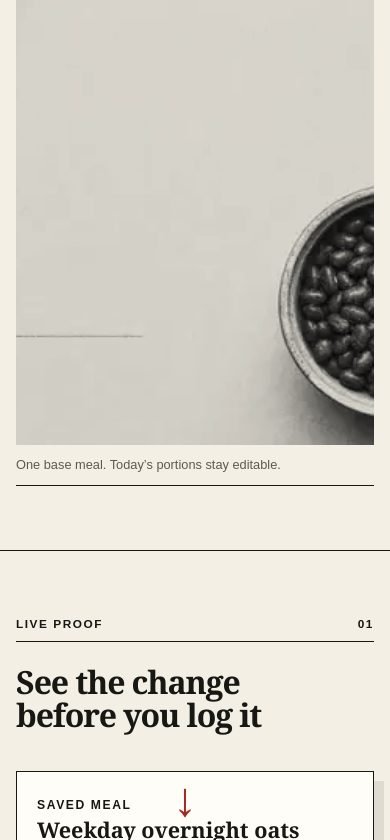
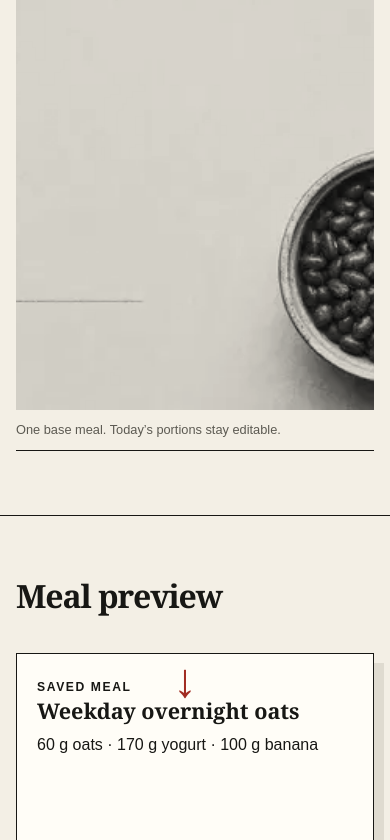
Before and after one commit to B-Divyesh/sf-flex-meal-templates, a website built with Vite: page index.html in a window 390 px wide. Shown: the part 1160-2000 px from the top of the page. Built offline with nearby package versions, Linux system fonts and the light colour scheme.

Commit message:
fix: polish review findings

```diff
--- a/package.json
+++ b/package.json
@@ -1,6 +1,6 @@
 {
   "name": "flex-meal-templates",
-  "version": "1.0.1",
+  "version": "1.0.2",
   "private": true,
   "type": "module",
   "scripts": {
--- a/public/sw.js
+++ b/public/sw.js
@@ -1,4 +1,4 @@
-const VERSION = 'flex-meals-v4';
+const VERSION = 'flex-meals-v5';
 const CORE = ['/', '/app', '/demo', '/privacy', '/terms', '/offline.html', '/manifest.webmanifest', '/icons/favicon.svg', '/assets/meal-edition.webp', '/assets/meal-edition-768.webp'];
 
 self.addEventListener('install', (event) => {
--- a/src/main.ts
+++ b/src/main.ts
@@ -7,13 +7,19 @@ const root = document.querySelector<HTMLDivElement>('#app');
 if (!root) throw new Error('The app could not start. Reload this page.');
 const app: HTMLDivElement = root;
 
-const titles: Record<string, string> = {
-  '/': 'Flex Meal Templates — Adjust meals as you log',
-  '/app': 'Your meals — Flex Meal Templates',
-  '/demo': 'Demo — Flex Meal Templates',
-  '/privacy': 'Privacy — Flex Meal Templates',
-  '/terms': 'Terms — Flex Meal Templates',
-  '/404': 'Page not found — Flex Meal Templates'
+type RouteMeta = { title: string; description: string; robots?: string };
+
+const routeMeta: Record<string, RouteMeta> = {
+  '/': { title: 'Flex Meal Templates — Adjust meals as you log', description: 'Adjust saved meal portions, compare nutrition bands, and log today without changing the base meal.' },
+  '/app': { title: 'Your meals — Flex Meal Templates', description: 'Save meal templates, adjust today’s portions, and compare nutrition with each meal’s bands.', robots: 'noindex' },
+  '/demo': { title: 'Demo — Flex Meal Templates', description: 'Try two sample meals and one saved log without changing your personal records.', robots: 'noindex' },
+  '/app/new': { title: 'New meal — Flex Meal Templates', description: 'Create a reusable meal template with ingredients and nutrition bands.', robots: 'noindex' },
+  '/app/edit': { title: 'Edit meal — Flex Meal Templates', description: 'Edit a saved meal template, its ingredients, and its nutrition bands.', robots: 'noindex' },
+  '/demo/new': { title: 'New sample meal — Flex Meal Templates', description: 'Add a meal to the isolated sample workspace.', robots: 'noindex' },
+  '/demo/edit': { title: 'Edit sample meal — Flex Meal Templates', description: 'Edit a meal in the isolated sample workspace.', robots: 'noindex' },
+  '/privacy': { title: 'Privacy — Flex Meal Templates', description: 'Read how Flex Meal Templates stores meal records in your browser and keeps demo data separate.' },
+  '/terms': { title: 'Terms — Flex Meal Templates', description: 'Read the terms for using Flex Meal Templates as a personal meal-recording utility.' },
+  '/404': { title: 'Page not found — Flex Meal Templates', description: 'This Flex Meal Templates page could not be found.', robots: 'noindex' }
 };
 
 let store: MealStore | undefined;
@@ -25,7 +31,7 @@ function escapeHtml(value: unknown): string {
 }
 
 function pathBase(): '/app' | '/demo' {
-  return location.pathname.startsWith('/demo') ? '/demo' : '/app';
+  return isDemo() ? '/demo' : '/app';
 }
 
 function isDemo(): boolean {
@@ -60,7 +66,7 @@ function shell(content: string, options: { demo?: boolean; page?: string } = {})
     <footer class="site-footer">
       <p>Adjust recurring meals without making copies.</p>
       <nav aria-label="Footer navigation">${link('/privacy', 'Privacy')} ${link('/terms', 'Terms')} <a href="https://sociobot.in" rel="external">Built by Param Factory <span class="sr-only">(external site)</span></a></nav>
-      <p>Version 1.0.1 · Original generated artwork</p>
+      <p>Version 1.0.2</p>
     </footer>
     <div id="toast" class="toast" role="status" aria-live="polite" hidden></div>`;
 }
@@ -70,12 +76,11 @@ function landingPage(): string {
     <main id="main">
       <section class="hero broadsheet-grid" aria-labelledby="page-title">
         <div class="hero-copy">
-          <p class="kicker">The portion edition · Vol. 1</p>
           <h1 id="page-title" tabindex="-1">Adjust saved meals as you log</h1>
           <p class="dek">For people who repeat meals but change portions to match each meal’s nutrition budget.</p>
           <div class="hero-action">
-            ${link('/demo', 'Try it with sample data', 'button primary')}
-            <span>It opens two editable meals. Nothing enters your records.</span>
+            ${link('/?demo=1', 'Try it with sample data', 'button primary')}
+            <span>Open two sample meals. Nothing enters your records.</span>
           </div>
           <div class="secondary-start">
             ${link('/app/new', 'Create your first template', 'button secondary')}
@@ -96,8 +101,7 @@ function landingPage(): string {
       </section>
 
       <section class="preview-section" aria-labelledby="preview-title">
-        <div class="section-folio"><span>Live proof</span><span>01</span></div>
-        <h2 id="preview-title">See the change before you log it</h2>
+        <h2 id="preview-title">Meal preview</h2>
         <div class="preview-sheet">
           <div><p class="label">Saved meal</p><h3>Weekday overnight oats</h3><p>60 g oats · 170 g yogurt · 100 g banana</p></div>
           <div class="preview-arrow" aria-hidden="true">→</div>
@@ -106,7 +110,6 @@ function landingPage(): string {
       </section>
 
       <section class="how-section" aria-labelledby="how-title">
-        <div class="section-folio"><span>Method</span><span>02</span></div>
         <h2 id="how-title">How it works</h2>
         <ol class="steps">
           <li><span>01</span><h3>Save the base meal</h3><p>Enter each ingredient and its estimated nutrition.</p></li>
@@ -116,11 +119,10 @@ function landingPage(): string {
       </section>
 
       <section class="limits-section" aria-labelledby="limits-title">
-        <div class="section-folio"><span>Small print</span><span>03</span></div>
-        <h2 id="limits-title">A focused companion, not a food database</h2>
+        <h2 id="limits-title">Limits and privacy</h2>
         <div class="columns">
-          <p>You enter the nutrition estimates. This tool does not search foods, scan barcodes, create meal plans, or give health advice.</p>
-          <p>Your templates and logs use browser storage. You can export a backup or erase every record.</p>
+          <p>You enter the nutrition estimates for each ingredient.</p>
+          <p>Your templates and logs use browser storage. Export JSON backups or erase this browser’s records.</p>
         </div>
       </section>
     </main>`);
@@ -238,7 +240,7 @@ async function appPage(): Promise<string> {
   const params = new URLSearchParams(location.search);
   const active = store.data.templates.find((item) => item.id === params.get('meal')) ?? store.data.templates[0];
   return shell(`<main id="main" class="app-page">
-    <header class="app-intro"><p class="kicker">${demo ? 'Sample edition' : 'Your private edition'}</p><h1 tabindex="-1">Adjust a meal for today</h1><p>Pick a saved meal, change its portion, and compare it with the meal’s bands.</p><p id="offline-note" class="offline-note" hidden>You are offline. Saved meals and logging still work.</p></header>
+    <header class="app-intro"><p class="kicker">${demo ? 'Sample meals' : 'Your saved meals'}</p><h1 tabindex="-1">Adjust a meal for today</h1><p>Pick a saved meal, change its portion, and compare it with the meal’s bands.</p><p id="offline-note" class="offline-note" hidden>You are offline. Saved meals and logging still work.</p></header>
     <div class="app-grid">${libraryMarkup(active?.id)}${active ? logWorkspace(active) : ''}</div>
     ${recentLogsMarkup()}
     ${dataControlsMarkup()}
@@ -262,7 +264,7 @@ function templateForm(template?: MealTemplate): string {
   const bands = template?.bands ?? defaultBands();
   editorIngredientCount = template?.ingredients.length ?? 2;
   const ingredients = template?.ingredients.length ? template.ingredients.map((item, index) => ingredientEditor(item, index)).join('') : ingredientEditor(undefined, 0) + ingredientEditor(undefined, 1);
-  return shell(`<main id="main" class="form-page"><header><p class="kicker">${template ? 'Revise the standing edition' : 'Start a standing edition'}</p><h1 tabindex="-1">${template ? 'Edit this meal template' : 'Create a reusable meal'}</h1><p>Enter nutrition for each base amount. You can change portions when you log.</p></header>
+  return shell(`<main id="main" class="form-page"><header><p class="kicker">${template ? 'Saved meal' : 'New meal'}</p><h1 tabindex="-1">${template ? 'Edit this meal template' : 'Create a reusable meal'}</h1><p>Enter nutrition for each base amount. You can change portions when you log.</p></header>
     <form id="template-form" data-template-id="${escapeHtml(template?.id ?? '')}">
       <section aria-labelledby="meal-details"><h2 id="meal-details">Meal details</h2><div class="field-grid two">${input('name', 'Template name', template?.name ?? '', 'required maxlength="70"')}${input('meal', 'Meal label', template?.meal ?? '', 'required maxlength="30"')}</div><label><span>Short note</span><textarea name="note" maxlength="160">${escapeHtml(template?.note ?? '')}</textarea></label></section>
       <section aria-labelledby="ingredients-title"><div class="library-heading"><h2 id="ingredients-title">Base ingredients</h2><button type="button" class="button compact" data-action="add-ingredient">Add ingredient</button></div><p>Nutrition values apply to the base amount shown.</p><div id="ingredient-editors">${ingredients}</div></section>
@@ -274,25 +276,21 @@ function templateForm(template?: MealTemplate): string {
 
 function legalPage(kind: 'privacy' | 'terms'): string {
   const privacy = kind === 'privacy';
-  document.title = titles[`/${kind}`];
   return shell(`<main id="main" class="legal-page"><p class="kicker">Effective 28 August 2026</p><h1 tabindex="-1">${privacy ? 'Privacy' : 'Terms'}</h1>
     ${privacy ? `<h2>Your records stay local</h2><p>Meal templates, logs, and settings are stored in this browser with IndexedDB. The app has no account and sends no nutrition records to us.</p><h2>Demo records stay separate</h2><p>The demo uses a separate browser database. Resetting or leaving the demo does not change your real records.</p><h2>Network requests</h2><p>The installed app requests its own files and service worker. It loads no third-party scripts, fonts, or trackers.</p><h2>Your controls</h2><p>Export JSON for a full backup. Export CSV for meal logs. “Erase all records” permanently removes this browser’s templates and logs.</p>` : `<h2>Use as a personal utility</h2><p>Flex Meal Templates is free software for recording user-entered meal estimates. It is not medical or dietary advice.</p><h2>Check your estimates</h2><p>You are responsible for the ingredient and nutrition values you enter. Values may differ from labels or actual portions.</p><h2>No warranty</h2><p>The software is provided under the MIT License without warranty. Keep a JSON backup if the records matter to you.</p><h2>Acceptable use</h2><p>Do not use the site to break laws, harm others, or interfere with its operation.</p>`}
     <p>${link('/', 'Return home')}</p></main>`);
 }
 
 function notFoundPage(): string {
-  return shell(`<main id="main" class="not-found"><p class="error-code">404</p><h1 tabindex="-1">This edition is missing</h1><p>The page may have moved, but your saved meals are untouched.</p>${link('/', 'Return to the front page', 'button primary')}</main>`);
+  return shell(`<main id="main" class="not-found"><p class="error-code">404</p><h1 tabindex="-1">Page not found</h1><p>Check the address or return to your meal templates.</p>${link('/', 'Return home', 'button primary')}</main>`);
 }
 
 async function render(push = false): Promise<void> {
   const path = location.pathname.replace(/\/$/, '') || '/';
-  if (path === '/' && new URLSearchParams(location.search).get('demo') === '1') {
-    history.replaceState({}, '', '/demo');
-    await render(push);
-    return;
-  }
+  const demoEntry = path === '/' && new URLSearchParams(location.search).get('demo') === '1';
   if (push) scrollTo({ top: 0, behavior: matchMedia('(prefers-reduced-motion: reduce)').matches ? 'auto' : 'smooth' });
-  if (path === '/') app.innerHTML = landingPage();
+  if (demoEntry) app.innerHTML = await appPage();
+  else if (path === '/') app.innerHTML = landingPage();
   else if (path === '/privacy') app.innerHTML = legalPage('privacy');
   else if (path === '/terms') app.innerHTML = legalPage('terms');
   else if (path === '/app' || path === '/demo') app.innerHTML = await appPage();
@@ -306,11 +304,15 @@ async function render(push = false): Promise<void> {
       app.innerHTML = template ? templateForm(template) : notFoundPage();
     }
   } else app.innerHTML = notFoundPage();
-  document.title = titles[path] ?? (path.endsWith('/new') ? 'New meal — Flex Meal Templates' : path.endsWith('/edit') ? 'Edit meal — Flex Meal Templates' : titles['/404']);
+  const metaKey = demoEntry ? '/demo' : (routeMeta[path] ? path : '/404');
+  const meta = routeMeta[metaKey];
+  document.title = meta.title;
   const canonical = document.querySelector<HTMLLinkElement>('link[rel="canonical"]');
-  if (canonical) canonical.href = `https://flex-meal-templates.sociobot.in${path}`;
-  const socialTitle = document.querySelectorAll<HTMLMetaElement>('meta[property="og:title"], meta[name="twitter:title"]');
-  socialTitle.forEach((meta) => { meta.content = document.title; });
+  if (canonical) canonical.href = `https://flex-meal-templates.sociobot.in${demoEntry ? '/demo' : path}`;
+  document.querySelectorAll<HTMLMetaElement>('meta[name="description"], meta[property="og:description"], meta[name="twitter:description"]').forEach((element) => { element.content = meta.description; });
+  document.querySelectorAll<HTMLMetaElement>('meta[property="og:title"], meta[name="twitter:title"]').forEach((element) => { element.content = meta.title; });
+  const robots = document.querySelector<HTMLMetaElement>('meta[name="robots"]');
+  if (robots) robots.content = meta.robots ?? 'index,follow';
   updateOfflineNote();
   const heading = app.querySelector<HTMLElement>('h1');
   const announcer = app.querySelector<HTMLElement>('.route-announcer');
```
Also changed, not shown: index.html (+1 -0 lines), public/404.html (+1 -1 lines), tests/claims.spec.ts (+48 -0 lines), tests/release.spec.ts (+2 -1 lines), .factory/catalog-description.txt (added), .factory/claims.json, .factory/copy-audit.md, .factory/demo.md, README.md, public/manifest.webmanifest, 1 other file.
